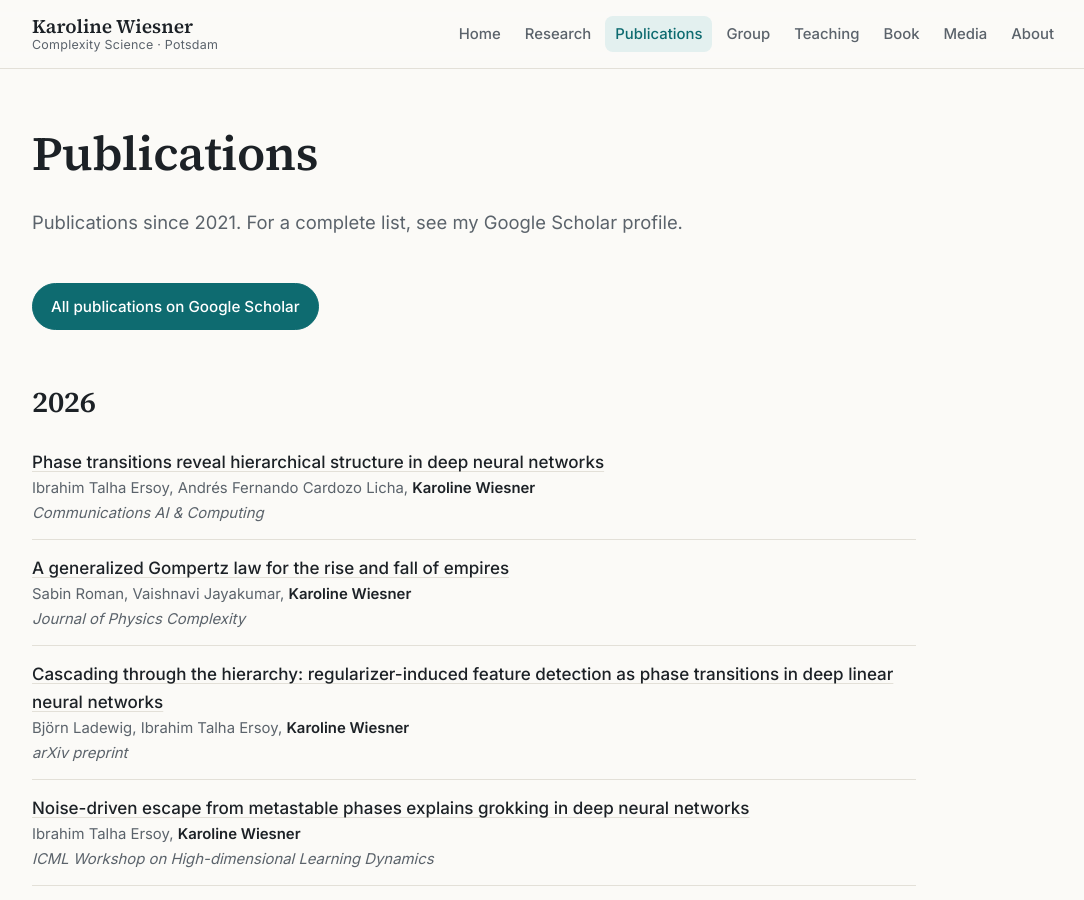
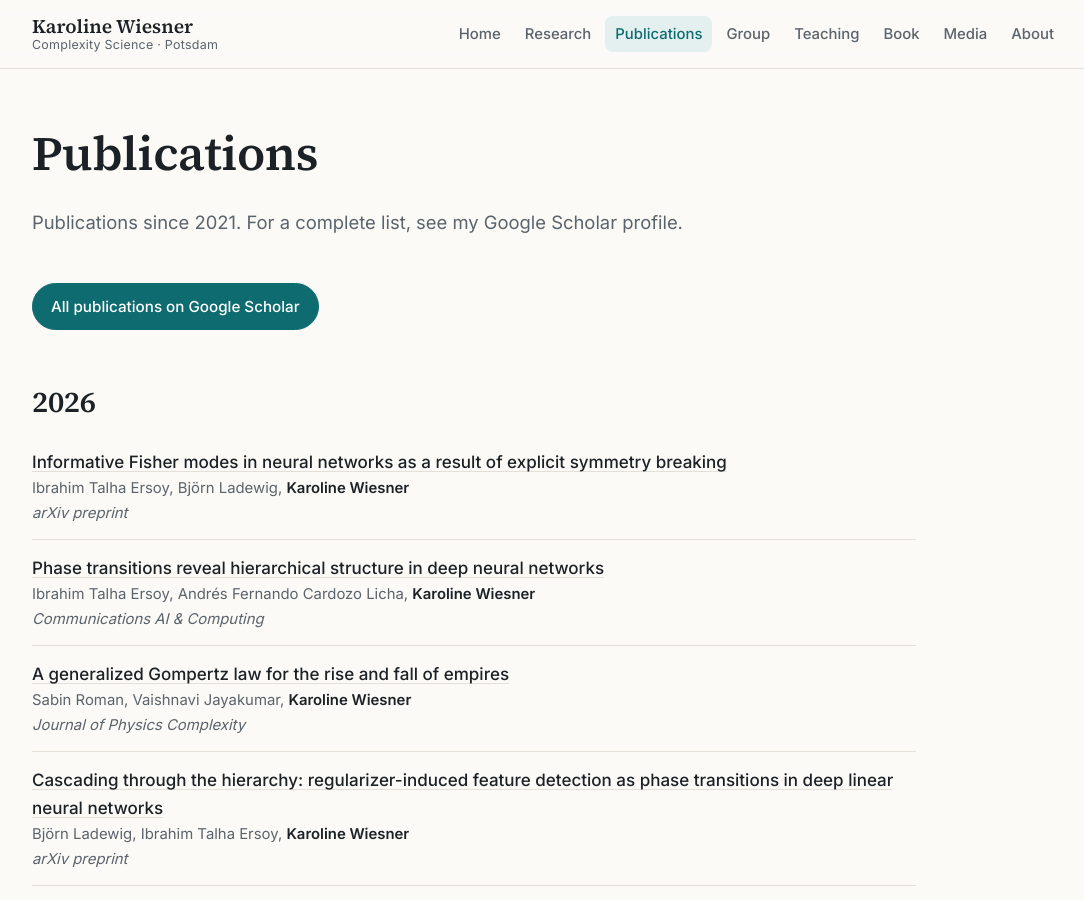
Before and after one commit to karowiesner/karowiesner.github.io, a Jekyll site: the page built from publications.html, in a window 1280 px wide and 900 px high. Shown: the whole window, without its empty margins (92-1176 px from the left). Built offline with Jekyll 4.4.1, drawn with Linux system fonts in a browser that asks for light colours.

Commit message:
Add files via upload
update publications

```diff
--- a/_data/publications.yml
+++ b/_data/publications.yml
@@ -1,5 +1,10 @@
 # Publications since 2021, newest first. Add new entries at the top.
 # type: article | preprint | chapter | conference
+- year: 2026
+  authors: Ibrahim Talha Ersoy, Björn Ladewig, Karoline Wiesner
+  title: Informative Fisher modes in neural networks as a result of explicit symmetry breaking
+  venue: arXiv preprint
+  link: https://arxiv.org/abs/2611.00745
 - year: 2026
   authors: Ibrahim Talha Ersoy, Andrés Fernando Cardozo Licha, Karoline Wiesner
   title: Phase transitions reveal hierarchical structure in deep neural networks
@@ -29,7 +34,7 @@
   authors: Joshua Uhlig, Paula Pirker-Díaz, Matthew W. Wilson, Ralf Metzler, Karoline Wiesner
   title: Critical dynamics govern the evolution of political regimes
   venue: Communications Physics
-  link: https://doi.org/10.48550/arxiv.2603.05994
+  link: https://doi.org/10.1038/s42005-026-02937-5
 - year: 2026
   authors: Sönke Beier, Paula Pirker-Díaz, Friedrich Pagenkopf, Ibrahim Talha Ersoy, Karoline Wiesner
   title: "Nonlinear dimensionality reduction with diffusion maps: guidance for practical applications and interpretation"
```
